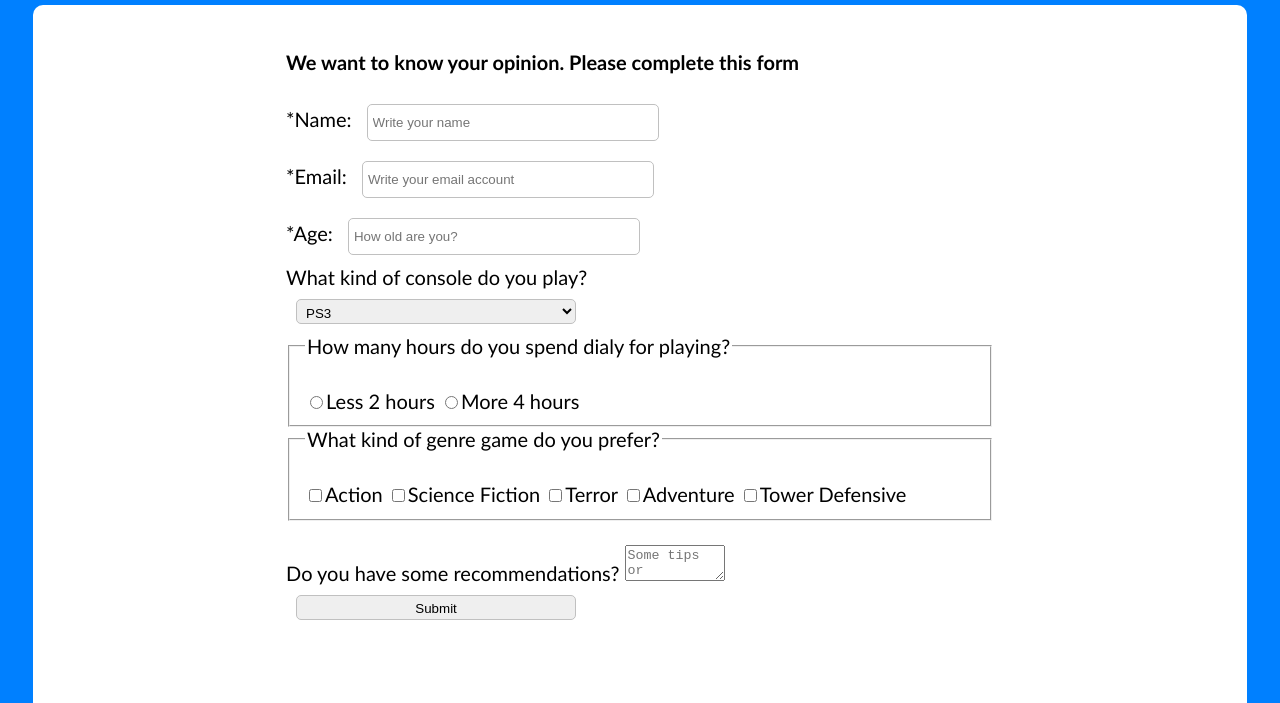
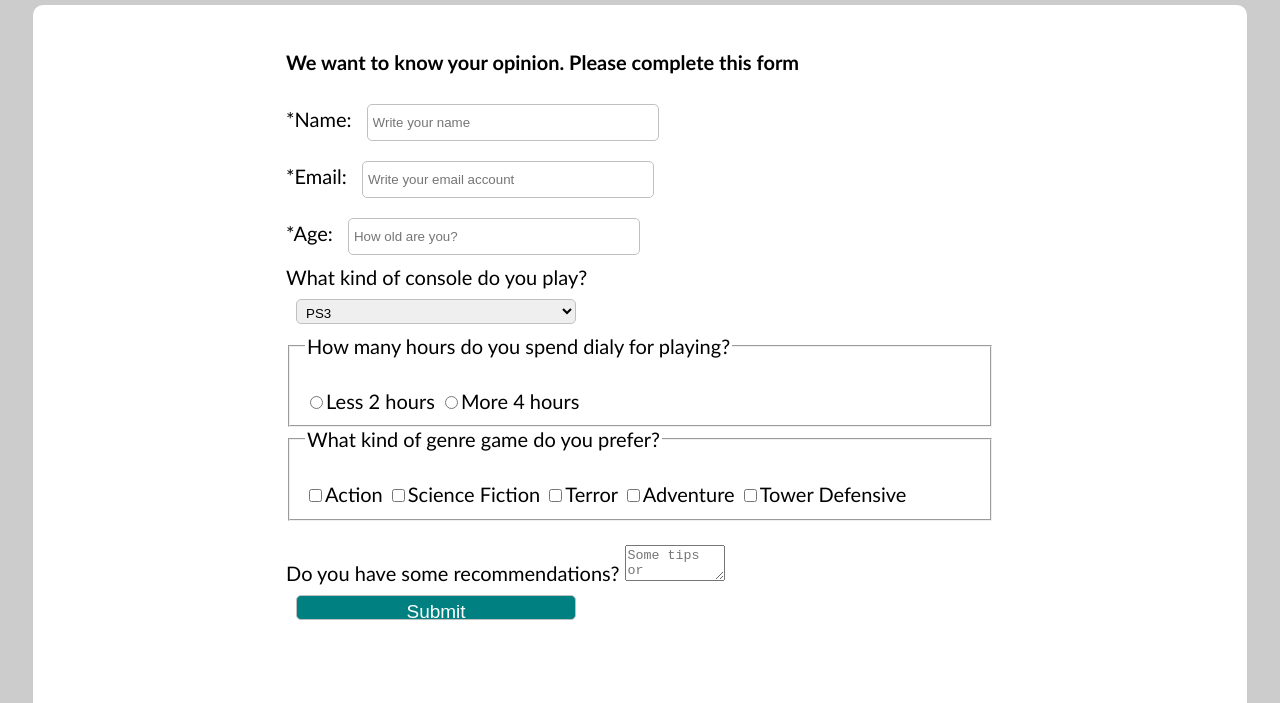
Before and after one commit to IamLAM/SurveyForm, a plain HTML site: page index.html in a window 1280 px wide. Shown: the part 97-800 px from the top of the page. Drawn offline with Linux system fonts and the light colour scheme.

Commit message:
We change style submit button

```diff
--- a/css/style.css
+++ b/css/style.css
@@ -1,5 +1,5 @@
 body {
-    background-color: #0080ff;
+    background-color: #ccc;
     font-family: 'Gill Sans', 'Gill Sans MT', Calibri, 'Trebuchet MS', sans-serif;
     font-size: 20px;
 }
@@ -44,3 +44,9 @@ button {
     border: 1px solid #c0c0c0;
     border-radius: 5px;
 }
+
+#submit {
+    background-color: #008080;
+    color: white;
+    font-size: 19px;
+}
```
